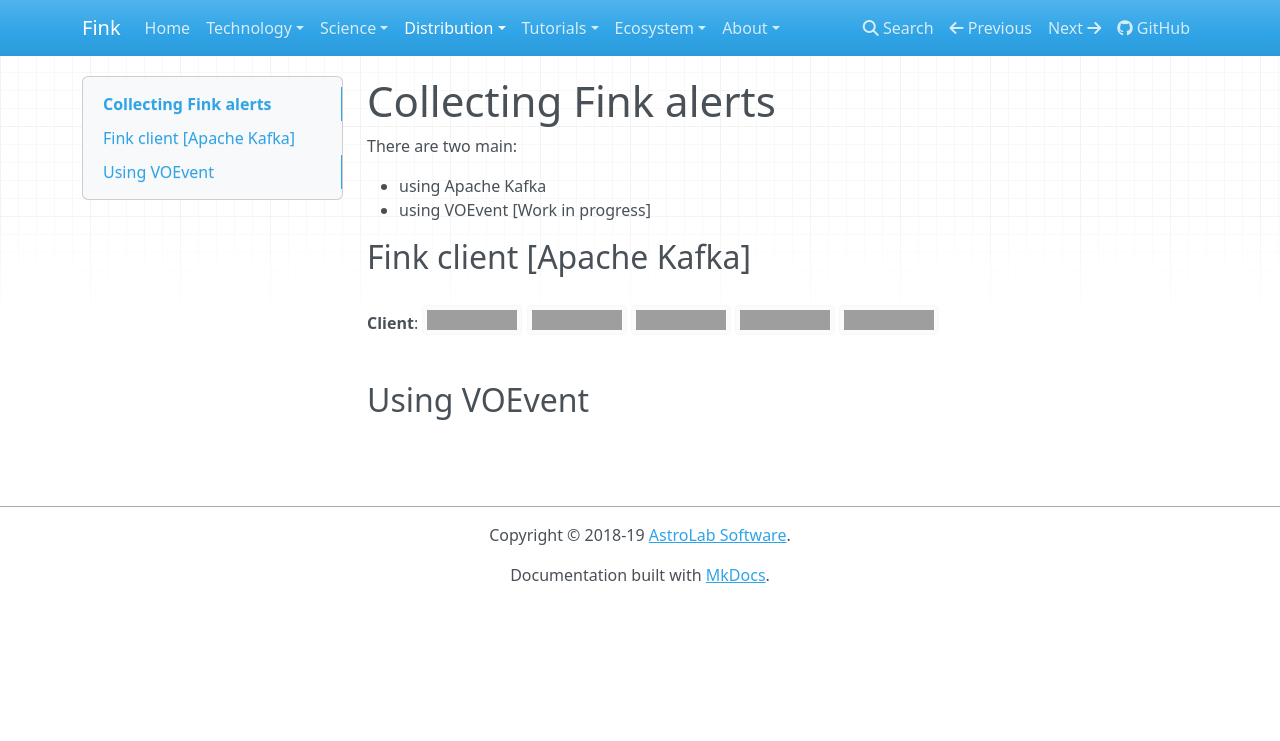
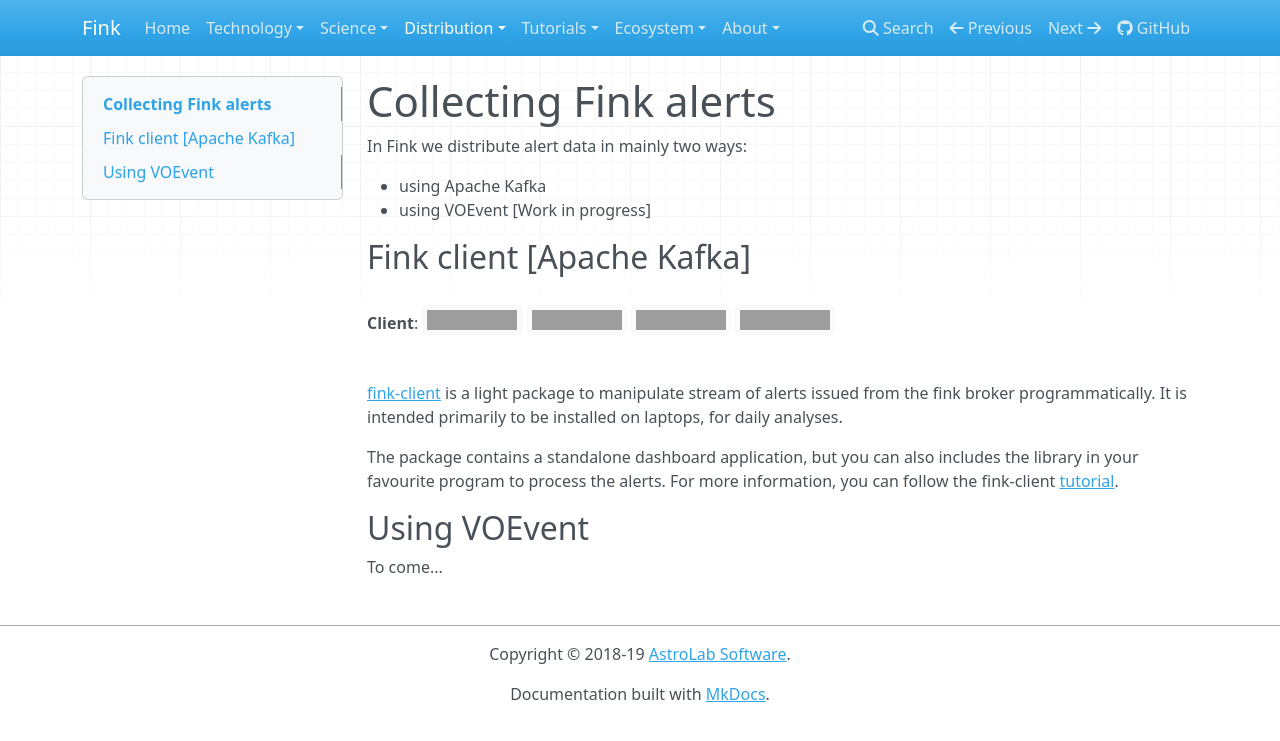
Before and after one commit to astrolabsoftware/fink, an MkDocs documentation site: the page built from docs/distribution/communication.md, in a window 1280 px wide. Shown: the top 741 px of the page. Built offline with MkDocs 1.6.1, drawn with Linux system fonts in a browser that asks for light colours; nearby versions of some CDN libraries; grey boxes are pictures that could not be loaded.

Commit message:
Remove doc badge

```diff
--- a/docs/distribution/communication.md
+++ b/docs/distribution/communication.md
@@ -1,6 +1,6 @@
 # Collecting Fink alerts
 
-There are two main:
+In Fink we distribute alert data in mainly two ways:
 
 * using Apache Kafka
 * using VOEvent [Work in progress]
@@ -9,6 +9,12 @@ There are two main:
 
 **Client**: [![Quality Gate Status](https://sonarcloud.io/api/project_badges/measure?project=astrolabsoftware_fink-client&metric=alert_status)](https://sonarcloud.io/dashboard?id=astrolabsoftware_fink-client) [![Maintainability Rating](https://sonarcloud.io/api/project_badges/measure?project=astrolabsoftware_fink-client&metric=sqale_rating)](https://sonarcloud.io/dashboard?id=astrolabsoftware_fink-client)
 [![Build Status](https://travis-ci.org/astrolabsoftware/fink-client.svg?branch=master)](https://travis-ci.org/astrolabsoftware/fink-client)
-[![codecov](https://codecov.io/gh/astrolabsoftware/fink-client/branch/master/graph/badge.svg)](https://codecov.io/gh/astrolabsoftware/fink-client) [![Documentation Status](https://readthedocs.org/projects/fink-broker/badge/?version=latest)](https://fink-broker.readthedocs.io/en/latest/?badge=latest)
+[![codecov](https://codecov.io/gh/astrolabsoftware/fink-client/branch/master/graph/badge.svg)](https://codecov.io/gh/astrolabsoftware/fink-client)
+
+[fink-client](https://github.com/astrolabsoftware/fink-client) is a light package to manipulate stream of alerts issued from the fink broker programmatically. It is intended primarily to be installed on laptops, for daily analyses.
+
+The package contains a standalone dashboard application, but you can also includes the library in your favourite program to process the alerts. For more information, you can follow the fink-client [tutorial](../tutorials/using-fink-client.md).
 
 ## Using VOEvent
+
+To come...
```
Also changed, not shown: docs/broker/introduction.md (+1 -1 lines).
